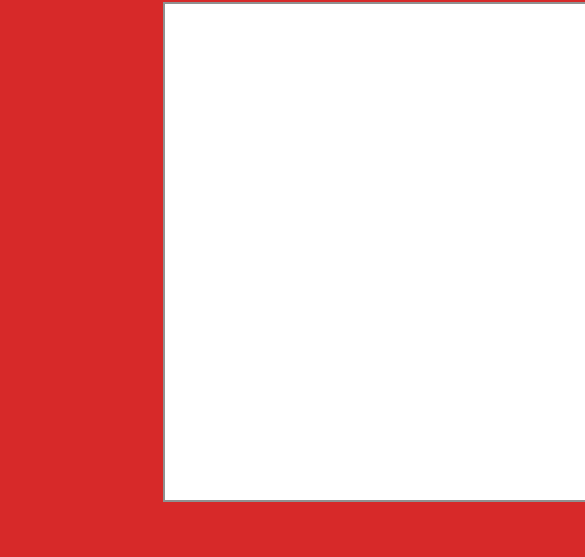
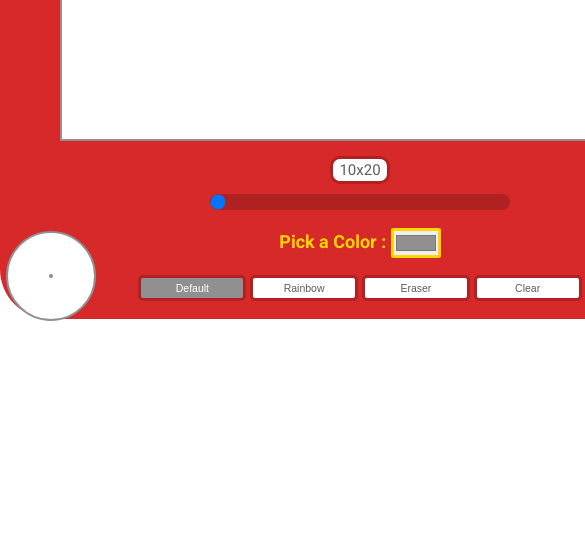
Before and after one commit to zakibed/etch-a-sketch, a plain HTML site: page index.html in a window 390 px wide. Shown: the part 272-829 px from the top of the page, 585 px wide, since content can reach past the window. Drawn offline with Linux system fonts and the light colour scheme; a web font is replaced by a local one.

Commit message:
Add media queries

```diff
--- a/index.html
+++ b/index.html
@@ -47,8 +47,8 @@
                     <button id="clear-btn">Clear</button>
                 </div>
                 <div id="circles">
-                    <div class="circle"><div class="inner-circle first-in"></div></div>
-                    <div class="circle"><div class="inner-circle second-in"></div></div>
+                    <div class="circle fc"><div class="inner-circle"></div></div>
+                    <div class="circle sc"><div class="inner-circle"></div></div>
                 </div>
             </div>
         </div>
--- a/style.css
+++ b/style.css
@@ -89,7 +89,7 @@ i, h1, .magic-screen, .og {
 .container {
     margin: 0.8rem auto;
     width: 53rem;
-    padding: 30px 0;
+    padding: 1.2rem 0;
     display: flex;
     flex-direction: column;
     justify-content: center;
@@ -176,7 +176,7 @@ label {
 
 /* circles */
 #circles {
-    width: 51.8rem;
+    width: 52.2rem;
     display: flex;
     justify-content: space-between;
     position: absolute;
@@ -185,17 +185,69 @@ label {
 .circle {
     width: 6rem;
     height: 6rem;
-    margin-top: 1.7rem;
+    margin-top: 2rem;
     border: 2px solid var(--main-gray);
     border-radius: 50%;
     background: white;
 }
 
 .inner-circle {
-    width: 6px;
-    height: 6px;
+    width: 0.24rem;
+    height: 0.24rem;
     margin-top: 48%;
     margin-left: 48%;
     border-radius: 50%;
     background: var(--main-gray);
 }
+
+@media (max-width: 1400px) {
+    html {
+        font-size: 22px;
+    }
+
+    .circle {
+        margin-top: 2.6rem;
+    }
+}
+
+@media (max-width: 1200px) {
+    html {
+        font-size: 20px;
+    }
+
+    .circle {
+        margin-top: 3rem;
+    }
+}
+
+@media (max-width: 1100px) {
+    html {
+        font-size: 17px;
+    }
+
+    .circle {
+        margin-top: 4.1rem;
+    }
+}
+
+@media (max-width: 920px) {
+    html {
+        font-size: 15px;
+    }
+
+    .container {
+        width: 48rem;
+    }
+
+    .magic-screen {
+        display: none;
+    }
+
+    #circles {
+        width: 47.2rem;
+    }
+
+    .circle {
+        margin-top: 5rem;
+    }
+}
```
Also changed, not shown: script.js (line endings or trailing spaces).
